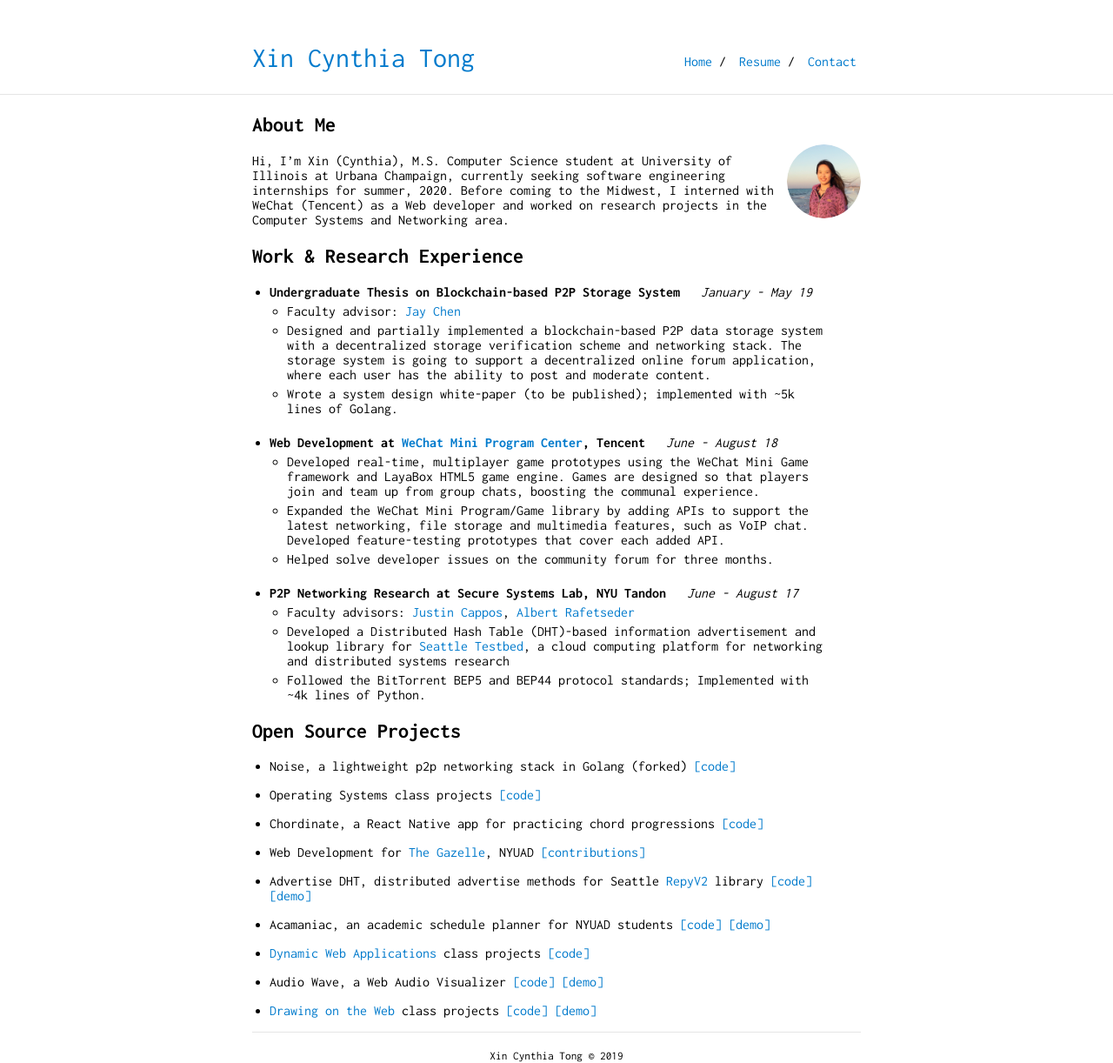
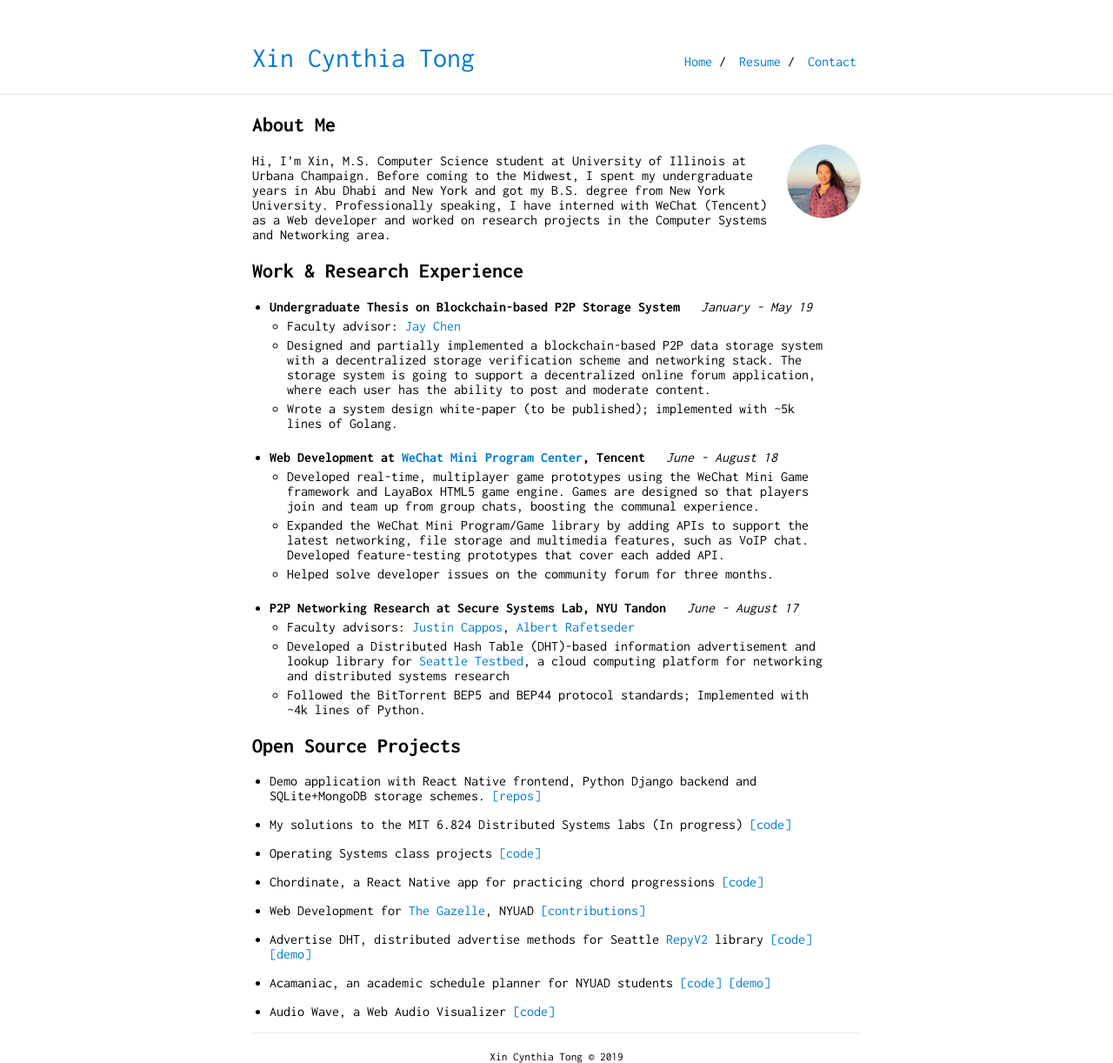
Before and after one commit to tongxin97/tongxin97.github.io, a Jekyll site: the page built from index.md, in a window 1280 px wide. Shown: the whole page at 87% size. Built offline with Jekyll 4.4.1, drawn with Linux system fonts in a browser that asks for light colours.

Commit message:
Update main page

```diff
--- a/index.md
+++ b/index.md
@@ -7,7 +7,7 @@ title: Xin (Cynthia) Tong Personal Website
 
 <img class="profile-picture" src="media/profile.jpeg">
 
-Hi, I'm Xin (Cynthia), M.S. Computer Science student at University of Illinois at Urbana Champaign, currently seeking software engineering internships for summer, 2020. Before coming to the Midwest, I interned with WeChat (Tencent) as a Web developer and worked on research projects in the Computer Systems and Networking area.
+Hi, I'm Xin, M.S. Computer Science student at University of Illinois at Urbana Champaign. Before coming to the Midwest, I spent my undergraduate years in Abu Dhabi and New York and got my B.S. degree from New York University. Professionally speaking, I have interned with WeChat (Tencent) as a Web developer and worked on research projects in the Computer Systems and Networking area.
 
 ## Work & Research Experience
 
@@ -32,7 +32,11 @@ Hi, I'm Xin (Cynthia), M.S. Computer Science student at University of Illinois a
 
 
 ## Open Source Projects
-* Noise, a lightweight p2p networking stack in Golang (forked) <a href="https://github.com/tongxin97/noise" target="_blank">[code]</a>
+* Demo application with React Native frontend, Python Django backend and SQLite+MongoDB storage schemes. <a href="https://github.com/Lat-2340" target="_blank">[repos]</a>
+
+* My solutions to the MIT 6.824 Distributed Systems labs (In progress) <a href="https://github.com/tongxin97/6.824" target="_blank">[code]</a>
+
+<!-- * Noise, a lightweight p2p networking stack in Golang (forked) <a href="https://github.com/tongxin97/noise" target="_blank">[code]</a> -->
 
 * Operating Systems class projects <a href="https://github.com/CynthiaTong/os_projects" target="_blank">[code]</a>
 
@@ -49,13 +53,13 @@ Hi, I'm Xin (Cynthia), M.S. Computer Science student at University of Illinois a
 <a href="https://github.com/guyu96/nyuad-course-planner/tree/react/react-app" target="_blank">[code]</a>
 <a href="https://acamaniac.herokuapp.com/" target="_blank">[demo]</a>
 
-* <a href="https://github.com/antiboredom/dynamicweb-2017" target="_blank">Dynamic Web Applications</a> class projects
-<a href="https://github.com/CynthiaTong/dynamic-web-applications" target="_blank">[code]</a>
+<!-- * <a href="https://github.com/antiboredom/dynamicweb-2017" target="_blank">Dynamic Web Applications</a> class projects
+<a href="https://github.com/CynthiaTong/dynamic-web-applications" target="_blank">[code]</a> -->
 
 * Audio Wave, a Web Audio Visualizer
 <a href="https://github.com/CynthiaTong/Mashups-Projects/tree/master/Audio_Wave" target="_blank">[code]</a>
-<a href="http://xt405.nyuad.im/Mashups/Audio_Wave/" target="_blank">[demo]</a>
+<!-- <a href="http://xt405.nyuad.im/Mashups/Audio_Wave/" target="_blank">[demo]</a> -->
 
-* <a href="https://cs.nyu.edu/courses/spring17/CSCI-UA.0380-002/" target="_blank">Drawing on the Web</a> class projects
-<a href="https://github.com/CynthiaTong/drawing-on-the-web" target="_blank">[code]</a>
-<a href="http://xt405.nyuad.im/draw_web/" target="_blank">[demo]</a>
+<!-- * <a href="https://cs.nyu.edu/courses/spring17/CSCI-UA.0380-002/" target="_blank">Drawing on the Web</a> class projects
+<a href="https://github.com/CynthiaTong/drawing-on-the-web" target="_blank">[code]</a> -->
+<!-- <a href="http://xt405.nyuad.im/draw_web/" target="_blank">[demo]</a> -->
```
Also changed, not shown: 4 other files.
